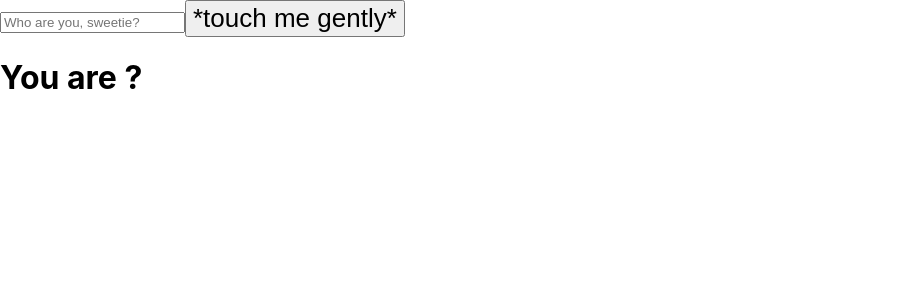
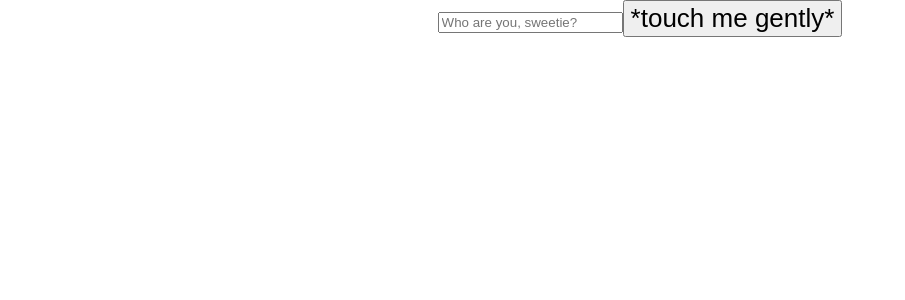
Before and after one commit to Pail4/genderizeReact, a React (Vite) app: page / in a window 1280 px wide. Shown: the top 300 px of the page, without its empty margins (0-905 px from the left). Built offline with nearby package versions, Linux system fonts and the light colour scheme.

Commit message:
type checks added

```diff
--- a/src/App.jsx
+++ b/src/App.jsx
@@ -1,3 +1,4 @@
+/* eslint-disable react/prop-types */
 import './App.css'
 import React from 'react'
 
@@ -46,15 +47,33 @@ class Button extends React.Component {
   }
 }
 
-
-class Result extends React.Component {
-
+class Warn extends React.Component {
   constructor(props) {
     super(props)
   }
 
   render() {
-    return <h1>You are {this.props.gender}?</h1>;
+    return (
+      <div>
+        Your name must be atleast 2 symbols! <br />
+      </div>
+    )
+  }
+}
+
+
+class Result extends React.Component {
+  constructor(props) {
+    super(props)
+  }
+
+  render() {
+    if (this.props.warn) return <Warn></Warn>;
+
+    return (this.props.gender
+    ? <h1>You are {this.props.gender}?</h1>
+    : null
+    )
   }
 }
 
@@ -67,19 +86,26 @@ class App extends React.Component {
   }
 
   setGender(name) {
+    if  (name.length < 2){
+      this.setState({warn: "Name less 2 symbols"});
+      return;
+    }
     const serverUrl = 'https://api.genderize.io';
     const url = `${serverUrl}?name=${name}`;
     fetch(url).then(response => response.json())
       .then((obj) => {
-        this.setState({ gender: obj.gender })
+        this.setState({
+          gender: obj.gender,
+          warn: false
+         })
       })
   }
 
   render() {
     return (
-      <div>
+      <div className='App'>
         <Form onChange={this.setGender} ></Form>
-        <Result gender={this.state.gender}></Result>
+        <Result gender={this.state.gender} warn={this.state.warn}></Result>
       </div>
     );
   }
```
